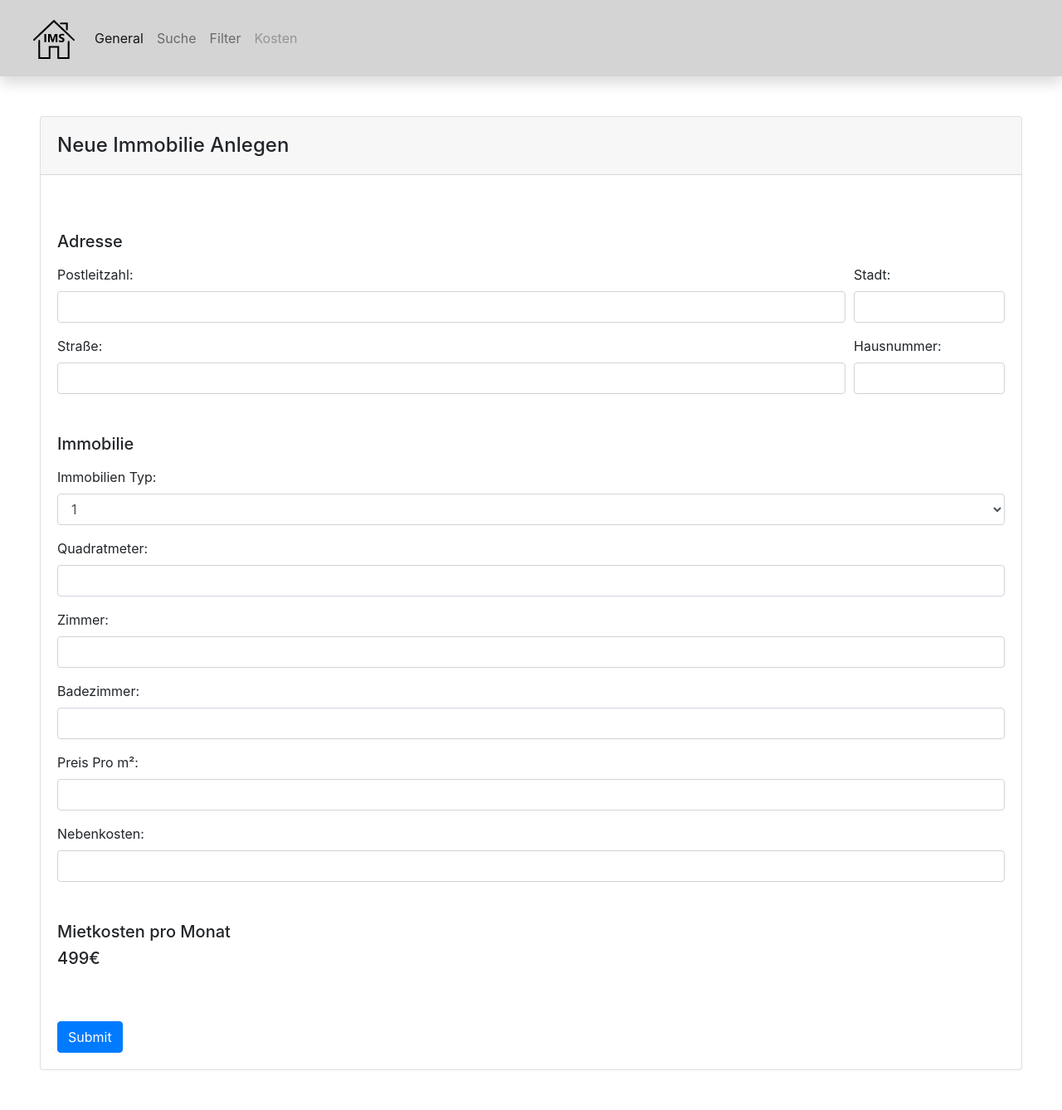
After one commit to mxmueller/immobilien-management-system, a PHP site: page /sites/form.php in a window 1280 px wide. The commit adds this page. Shown: the whole page at 83% size. Run offline with PHP 8.4, Linux system fonts and the light colour scheme.

Commit message:
Form Development Frontend

```diff
--- /dev/null
+++ b/sites/form.php
@@ -0,0 +1,95 @@
+<?php
+include '../templates/header.template.php';
+?>
+
+<body>
+
+    <?php
+include '../templates/nav.template.php';
+?>
+
+    <div class="container-fluid p-5">
+        <div class="card">
+            <div class="card-header">
+                <h4 class="mt-2">Neue Immobilie Anlegen</h4>
+            </div>
+            <div class="card-body">
+
+                <form action="../methods/add_new_entry.php" method="post">
+                    <h5 class="mt-5">Adresse</h5>
+
+                    <div class="form-row mt-3">
+                        <div class="col-10">
+                            <label for="zipcode">Postleitzahl:</label>
+                            <input name="zipcode" type="text" class="form-control" id="zipcode">
+                        </div>
+                        <div class="col">
+                            <label for="city">Stadt:</label>
+                            <input name="city" type="text" class="form-control" id="city">
+                        </div>
+                    </div>
+
+                    <div class="form-row mt-3">
+                        <div class="col-10">
+                            <label for="street">Straße:</label>
+                            <input name="street"type="text" class="form-control" id="street">
+                        </div>
+                        <div class="col">
+                            <label for="street_number">Hausnummer:</label>
+                            <input name="street_number" type="text" class="form-control" id="street_number">
+                        </div>
+                    </div>
+
+                    <h5 class="mt-5">Immobilie</h5>
+
+                    <div class="form-group mt-3">
+                        <label for="estate_type">Immobilien Typ:</label>
+                        <select name="estate_type" class="form-control" id="estate_type">
+                            <option>1</option>
+                            <option>2</option>
+                            <option>3</option>
+                            <option>4</option>
+                            <option>5</option>
+                        </select>
+
+                        <div class="form-group mt-3">
+                            <label for="surface_size">Quadratmeter:</label>
+                            <input name="surface_size" type="text" class="form-control" id="surface_size">
+                        </div>
+
+                        <div class="form-group mt-3">
+                            <label for="rooms_count">Zimmer:</label>
+                            <input name="rooms_count" type="text" class="form-control" id="rooms_count">
+                        </div>
+
+                        <div class="form-group mt-3">
+                            <label for="bathroom_count">Badezimmer:</label>
+                            <input name="bathroom_count" type="text" class="form-control" id="bathroom_count">
+                        </div>
+
+                        <div class="form-group mt-3">
+                            <label for="price_per_square_meter">Preis Pro m²:</label>
+                            <input name="price_per_square_meter" type="text" class="form-control" id="price_per_square_meter">
+                        </div>
+
+                        <div class="form-group mt-3">
+                            <label for="additional_cost">Nebenkosten:</label>
+                            <input name="additional_cost" type="text" class="form-control" id="additional_cost">
+                        </div>
+
+                        <div class="form-group mt-5">
+                            <h5>Mietkosten pro Monat</h5>
+                            <div id="cost_sum">
+                                <h5>499€</h5>
+                            </div>
+                        </div>
+                    </div>
+
+                    <button type="submit" class="btn btn-primary mt-5" name="submit">Submit</button>
+
+                </form>
+            </div>
+        </div>
+
+</body>
+</html>
--- /dev/null
+++ b/templates/header.template.php
@@ -0,0 +1,16 @@
+<?php
+echo '
+<!DOCTYPE html>
+<html lang="en">
+<head>
+    <meta charset="UTF-8">
+    <meta name="viewport" content="width=device-width, initial-scale=1.0">
+    <title>IMS</title>
+
+    <!-- TECKSTACK -->
+    <script src="https://code.jquery.com/jquery-3.5.1.min.js"></script>
+
+    <link rel="stylesheet" href="https://stackpath.bootstrapcdn.com/bootstrap/4.1.3/css/bootstrap.min.css" integrity="sha384-MCw98/SFnGE8fJT3GXwEOngsV7Zt27NXFoaoApmYm81iuXoPkFOJwJ8ERdknLPMO" crossorigin="anonymous">
+    <script src="https://stackpath.bootstrapcdn.com/bootstrap/4.1.3/js/bootstrap.min.js" integrity="sha384-ChfqqxuZUCnJSK3+MXmPNIyE6ZbWh2IMqE241rYiqJxyMiZ6OW/JmZQ5stwEULTy" crossorigin="anonymous"></script>
+
+</head>';
--- /dev/null
+++ b/templates/nav.template.php
@@ -0,0 +1,27 @@
+<?php
+echo '<nav class=" shadow p-3 navbar navbar-expand-lg navbar-light" style="
+background: #d4d4d4">
+<a class="navbar-brand" href="/">
+  <img class="ml-4" src="../assets/imsLogo.svg" alt="Logo" style="
+  max-width: 50px">
+</a>
+<button class="navbar-toggler" type="button" data-toggle="collapse" data-target="#navbarNav" aria-controls="navbarNav" aria-expanded="false" aria-label="Toggle navigation">
+  <span class="navbar-toggler-icon"></span>
+</button>
+<div class="collapse navbar-collapse" id="navbarNav">
+  <ul class="navbar-nav">
+    <li class="nav-item active">
+      <a class="nav-link" href="#">General <span class="sr-only">(current)</span></a>
+    </li>
+    <li class="nav-item">
+      <a class="nav-link" href="#">Suche</a>
+    </li>
+    <li class="nav-item">
+      <a class="nav-link" href="#">Filter</a>
+    </li>
+    <li class="nav-item">
+      <a class="nav-link disabled" href="#">Kosten</a>
+    </li>
+  </ul>
+</div>
+</nav>';
```
Also changed, not shown: methods/add_new_entry.php (added, +19 -0 lines), sites/general_call.php (+3 -65 lines), 2 other files.
